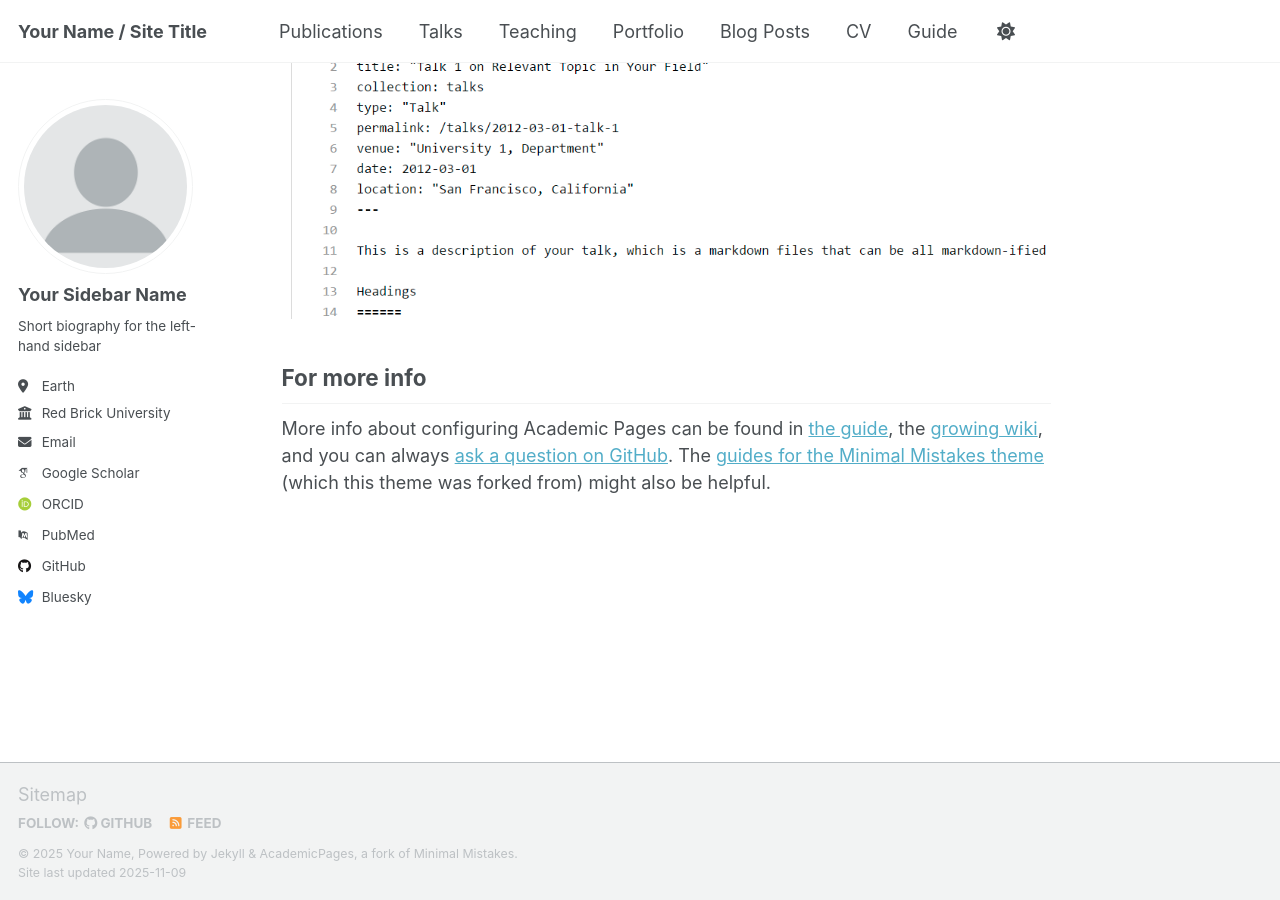
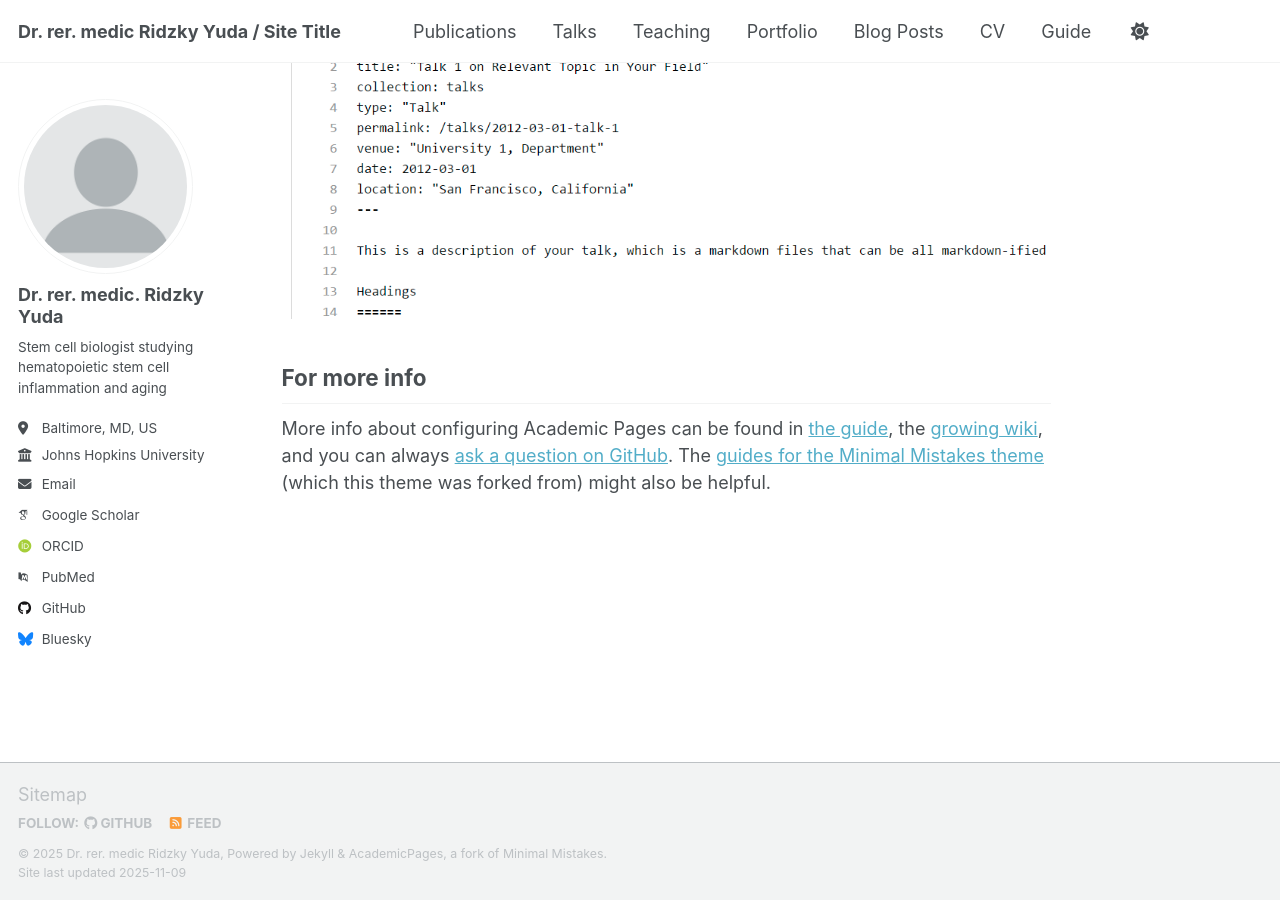
Before and after one commit to RidzkyYuda/ridzkyyuda.github.io, a Jekyll site: the page built from _pages/about.md, in a window 1280 px wide and 900 px high, scrolled down 2880 px. Built offline with Jekyll 4.4.1, drawn with Linux system fonts in a browser that asks for light colours; some web fonts are replaced; a script that is not in the unit is left out.

Commit message:
Update _config.yml

```diff
--- a/_config.yml
+++ b/_config.yml
@@ -9,10 +9,10 @@
 # Basic Site Settings
 locale                   : "en-US"
 site_theme               : "default" # Currently available options are "default", "air"
-title                    : "Your Name / Site Title"
+title                    : "Dr. rer. medic Ridzky Yuda / Site Title"
 title_separator          : "-"
-name                     : &name "Your Name"
-description              : &description "Your Name's academic portfolio"   # Update this with a general description of your site, this is the default if not overridden by a page
+name                     : &name "Dr. rer. medic Ridzky Yuda"
+description              : &description "Biosketch Profile"   # Update this with a general description of your site, this is the default if not overridden by a page
 url                      : https://academicpages.github.io # The base hostname & protocol for your site e.g. "https://[your GitHub username].github.io",
                                                            # or if you already have some other page hosted on Github then use "https://[your GitHub username].github.io/[Your Repo Name]"
 baseurl                  : "" # the subpath of your site, e.g. "/blog"
@@ -24,23 +24,23 @@ repository               : "academicpages/academicpages.github.io"
 author:
   # Biographic information
   avatar           : "profile.png"
-  name             : "Your Sidebar Name"
+  name             : "Dr. rer. medic. Ridzky Yuda"
   pronouns         : # example: "she/her"
-  bio              : "Short biography for the left-hand sidebar"
-  location         : "Earth"
-  employer         : "Red Brick University"
+  bio              : "Stem cell biologist studying hematopoietic stem cell inflammation and aging"
+  location         : "Baltimore, MD, US"
+  employer         : "Johns Hopkins University"
   uri              : # URL
   email            : "none@example.org"
 
   # Academic websites
   academia         : # URL
   arxiv            : # URL - Update with the correct link to your profile
-  googlescholar    : "https://scholar.google.com/citations?user=PS_CX0AAAAAJ"
+  googlescholar    : "https://scholar.google.com/citations?hl=de&user=_BVFmMUAAAAJ#"
   inspire-hep      : # URL
   impactstory      : # URL
-  orcid            : "https://orcid.org/yourorcidurl"
+  orcid            : "https://orcid.org/0000-0002-9411-3780"
   semantic         : # URL
-  pubmed           : "https://www.ncbi.nlm.nih.gov/pubmed/?term=john+snow"
+  pubmed           : "https://pubmed.ncbi.nlm.nih.gov/?term=Ridzky+Yuda"
   researchgate     : # URL
   scopus           : # URL
 
```
